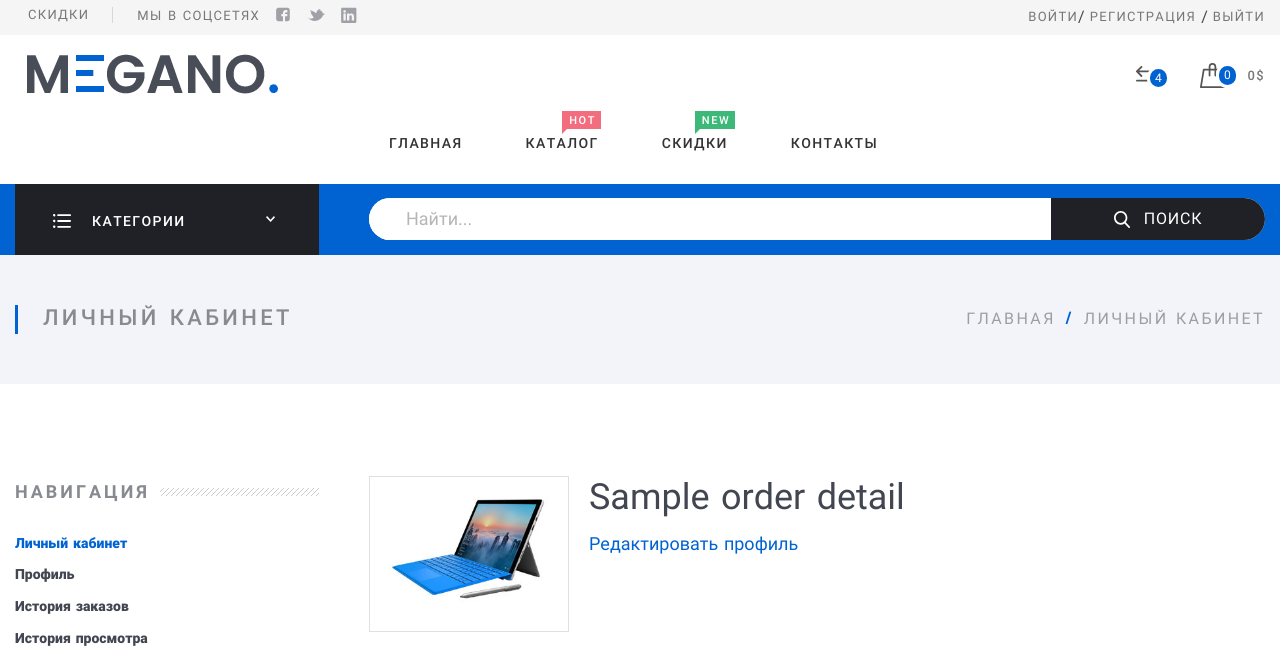
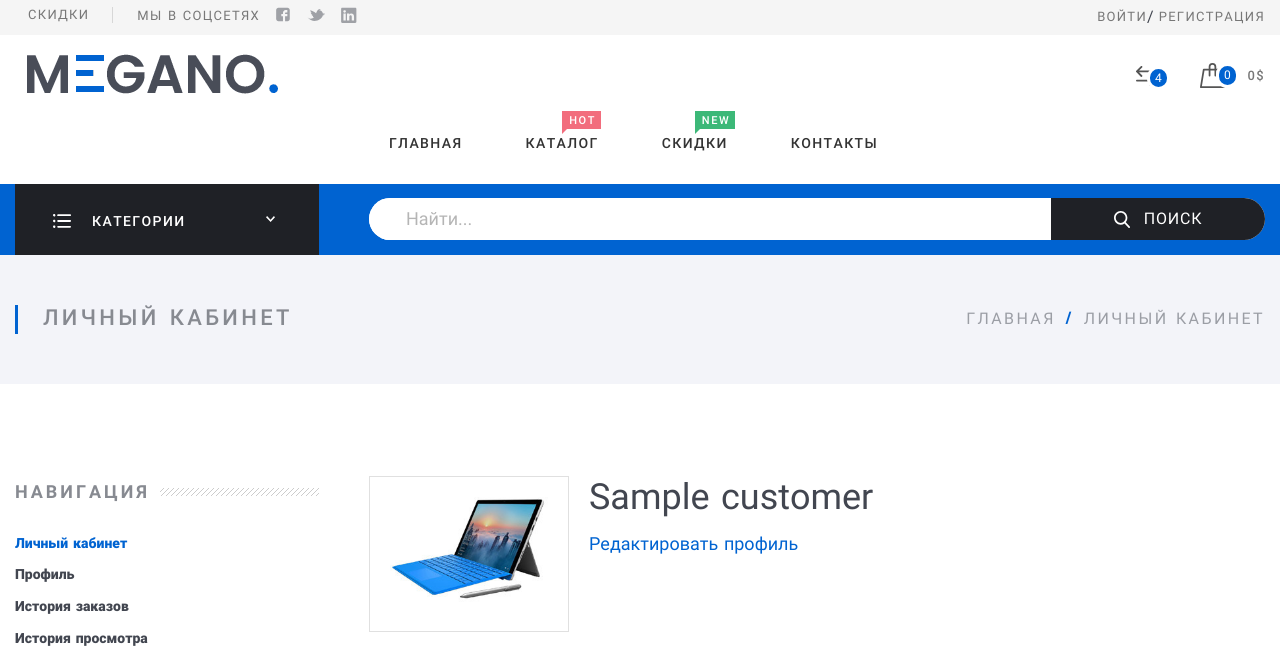
Before and after one commit to iskatelk/shopM, a Symfony app: template templates/account/account.html.twig in a window 1280 px wide. Shown: the top 650 px of the page. Run offline with Twig, Linux system fonts and the light colour scheme; the template is opened without the code that fills it: most values are stand-ins (such as "Sample title", 1, 10 or a date in 2020); some libraries are stand-ins or nearby versions.

Commit message:
Исправить шаблоны base login account hystoryorder и контроллер account

```diff
--- a/templates/account/account.html.twig
+++ b/templates/account/account.html.twig
@@ -40,13 +40,14 @@
                 </div>
               </div>
               <div class="Account-column">
-                <div class="Account-name">{{ orderDetails.customerName }}
+                <div class="Account-name">{{ userDetails.customer }}
                 </div><a class="Account-editLink" href="{{ path('app_profile') }}">Редактировать профиль</a>
               </div>
             </div>
             <div class="Account-group">
               <div class="Account-column Account-column_full">
                 <div class="Order Order_anons">
+                  {% if orderDetails is not null %}
                   <div class="Order-personal">
                     <div class="row">
                       <div class="row-block"><a class="Order-title" href="{{ path('app_oneorder') }}?order={{ orderDetails.orderNumber }}">Заказ&#32;<span class="Order-numberOrder">№{{ orderDetails.orderNumber }}</span>&#32;от&#32;<span class="Order-dateOrder">{{ orderDetails.createdAt|date('Y-m-d') }}</span></a>
@@ -81,6 +82,8 @@
                       </div>
                     </div>
                   </div>
+                  {% else %} {{ 'Заказов пока еще нет' }}
+                  {% endif %}
                 </div>
               </div>
             </div>
--- a/templates/base.html.twig
+++ b/templates/base.html.twig
@@ -21,7 +21,7 @@
     <meta name="description" content="Товарный агрегатор Megano">
     <meta charset="utf-8">
     <meta name="viewport" content="width=device-width, initial-scale=1, maximum-scale=1, user-scalable=0">
-    <link href="favicon.ico" rel="shortcut icon">
+    <link f="favicon.ico" rel="shortcut icon">
     <link rel="preload" href="assets/fonts/Roboto/Roboto-Regular.woff" as="font">
     <link rel="preload" href="assets/fonts/Roboto/Roboto-Italic.woff" as="font">
     <link rel="preload" href="assets/fonts/Roboto/Roboto-Bold.woff" as="font">
@@ -72,7 +72,8 @@ p.error-browser
                 </div>
                 <nav class="row-block">
                     <div class="row ControlPanel-rowSplit">
-                        <div class="row-block"><a class="ControlPanel-title" href="{{ path('app_login') }}">Войти</a>/&nbsp;<a class="ControlPanel-title" href="{{ path('app_register') }}">Регистрация</a>&nbsp;/&nbsp;<a class="ControlPanel-title" href="{{ path('app_logout') }}">Выйти</a>
+                        <div class="row-block">
+                            <a class="ControlPanel-title" href="{% if app.session.get('customer') is null %}{{ path('app_login') }}{% else %}{{ path('app_account') }}{% endif %}">{% if app.session.get('customer') is null %}{{ 'Войти' }}{% else %}{{ 'Личный кабинет' }}{% endif %}</a>/&nbsp;<a class="ControlPanel-title" href="{% if app.session.get('customer') is null %}{{ path('app_register') }}{% else %}{{ path('app_logout') }}{% endif %}">{% if app.session.get('customer') is null %}{{ 'Регистрация' }}{% else %}{{ 'Выйти' }}{% endif %}</a>
                         </div>
                     </div>
                 </nav>
--- a/templates/historyorder/historyorder.html.twig
+++ b/templates/historyorder/historyorder.html.twig
@@ -7,8 +7,8 @@
         <div class="Middle-header">
           <h1 class="Middle-title">История заказов</h1>
           <ul class="breadcrumbs Middle-breadcrumbs">
-            <li class="breadcrumbs-item"><a href="index.html">Главная</a></li>
-            <li class="breadcrumbs-item"><a href="account.html">Личный кабинет</a></li>
+            <li class="breadcrumbs-item"><a href="{{ path('app_index') }}">Главная</a></li>
+            <li class="breadcrumbs-item"><a href="{{ path('app_account') }}">Личный кабинет</a></li>
             <li class="breadcrumbs-item breadcrumbs-item_current"><span>История заказов</span></li>
           </ul>
         </div>
--- a/templates/security/login.html.twig
+++ b/templates/security/login.html.twig
@@ -7,7 +7,7 @@
             <div class="Middle-header">
                 <h1 class="Middle-title">Авторизация</h1>
                 <ul class="breadcrumbs Middle-breadcrumbs">
-                    <li class="breadcrumbs-item"><a href="index.html">Главная</a></li>
+                    <li class="breadcrumbs-item"><a href="{{ path('app_index') }}">Главная</a></li>
                     <li class="breadcrumbs-item breadcrumbs-item_current"><span>Авторизация</span></li>
                 </ul>
             </div>
```
Also changed, not shown: src/Controller/AccountController.php (+9 -1 lines).
